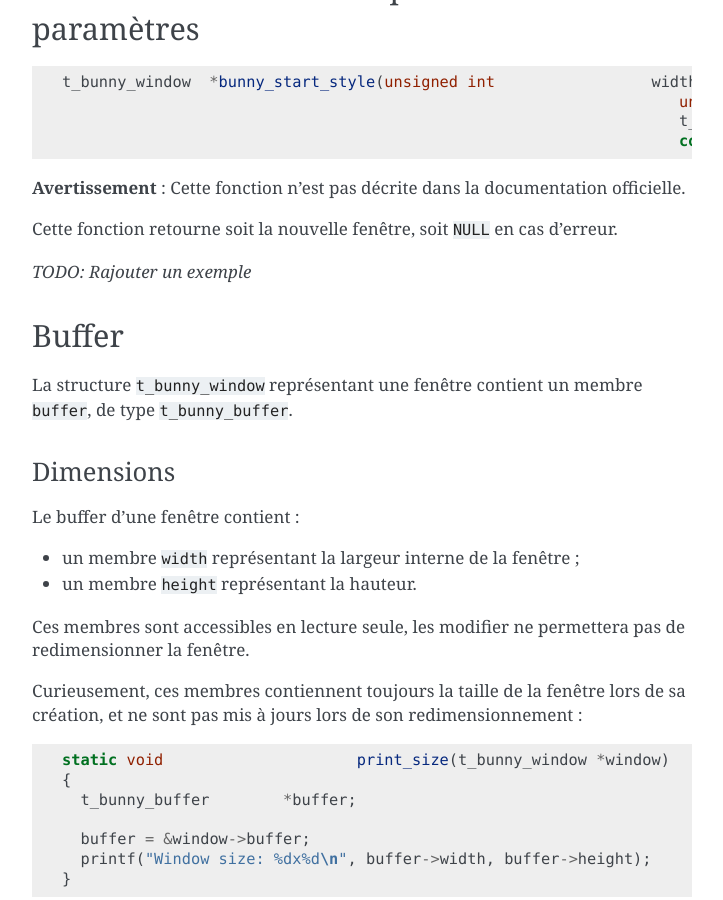
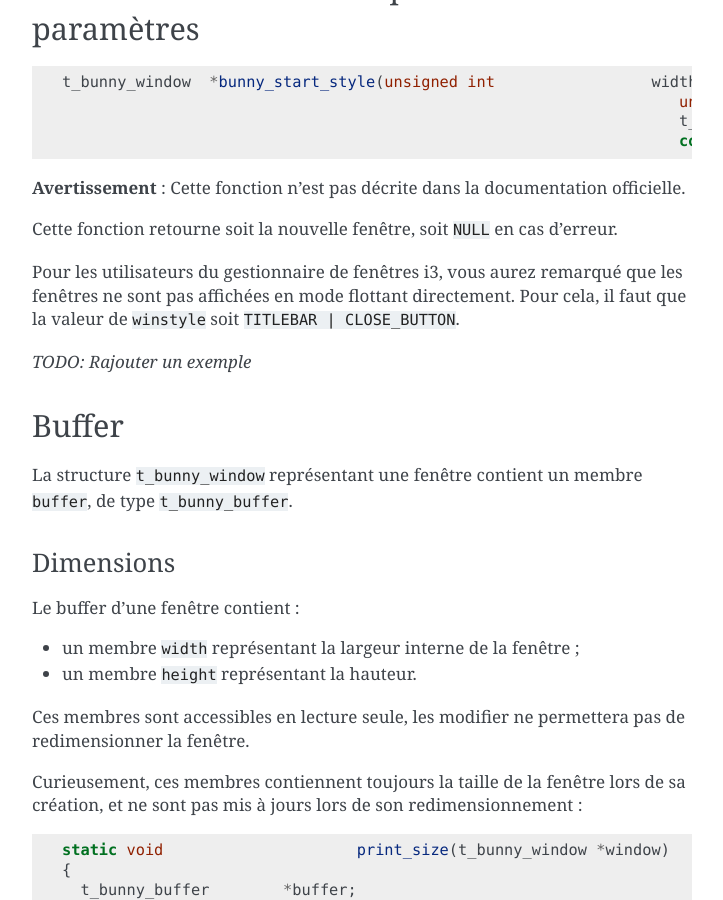
Before and after one commit to motet-a/liblapin-tutorial, a Sphinx documentation site: the page built from source/windows.md, in a window 1280 px wide and 900 px high, scrolled down 1504 px. Shown: the whole window, without its empty margins (388-1111 px from the left). Built offline with Sphinx 7.4.7, drawn with Linux system fonts in a browser that asks for light colours.

Commit message:
[windows.md] Little paragraph added for i3.

```diff
--- a/source/windows.md
+++ b/source/windows.md
@@ -84,6 +84,10 @@ documentation officielle.
 
 Cette fonction retourne soit la nouvelle fenêtre, soit `NULL` en cas d’erreur.
 
+Pour les utilisateurs du gestionnaire de fenêtres i3, vous aurez remarqué
+que les fenêtres ne sont pas affichées en mode flottant directement.
+Pour cela, il faut que la valeur de `winstyle` soit `TITLEBAR | CLOSE_BUTTON`.
+
 *TODO: Rajouter un exemple*
 
 ## Buffer ##
```
Also changed, not shown: 1 other file.
